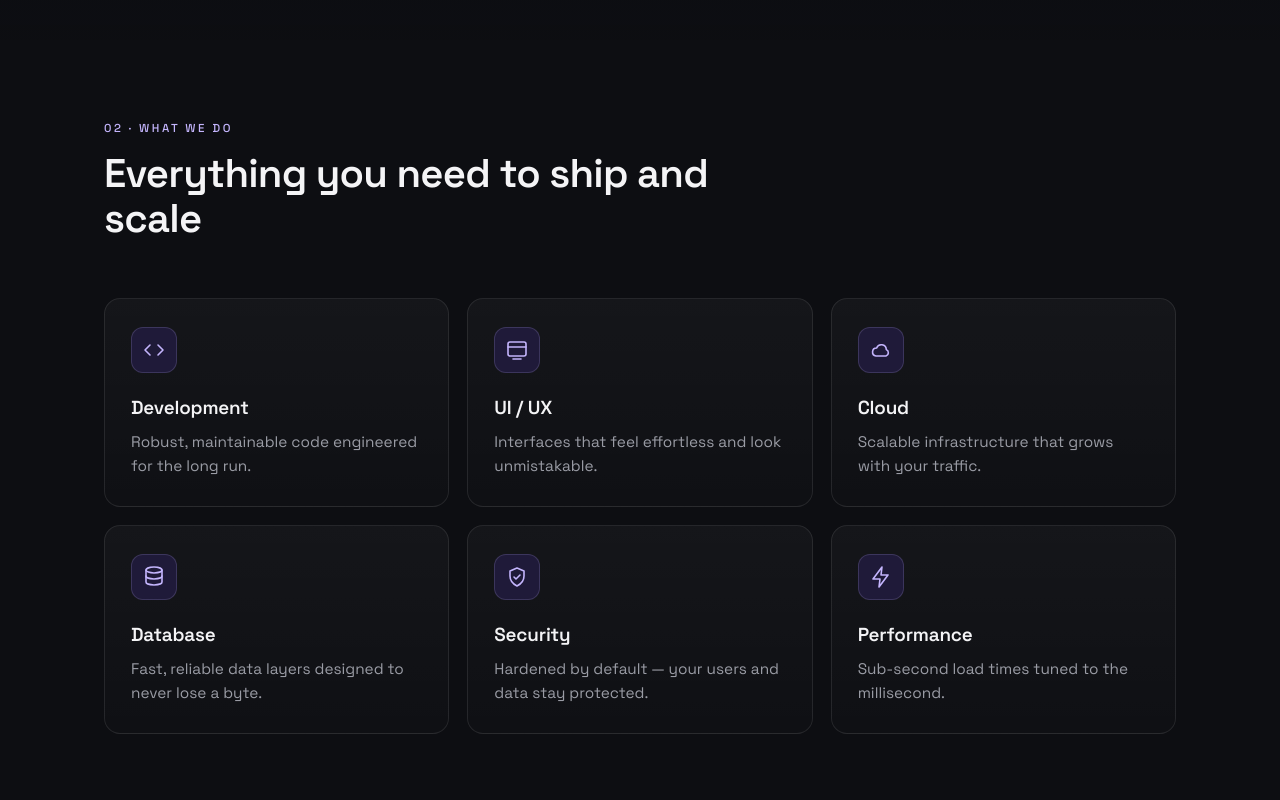
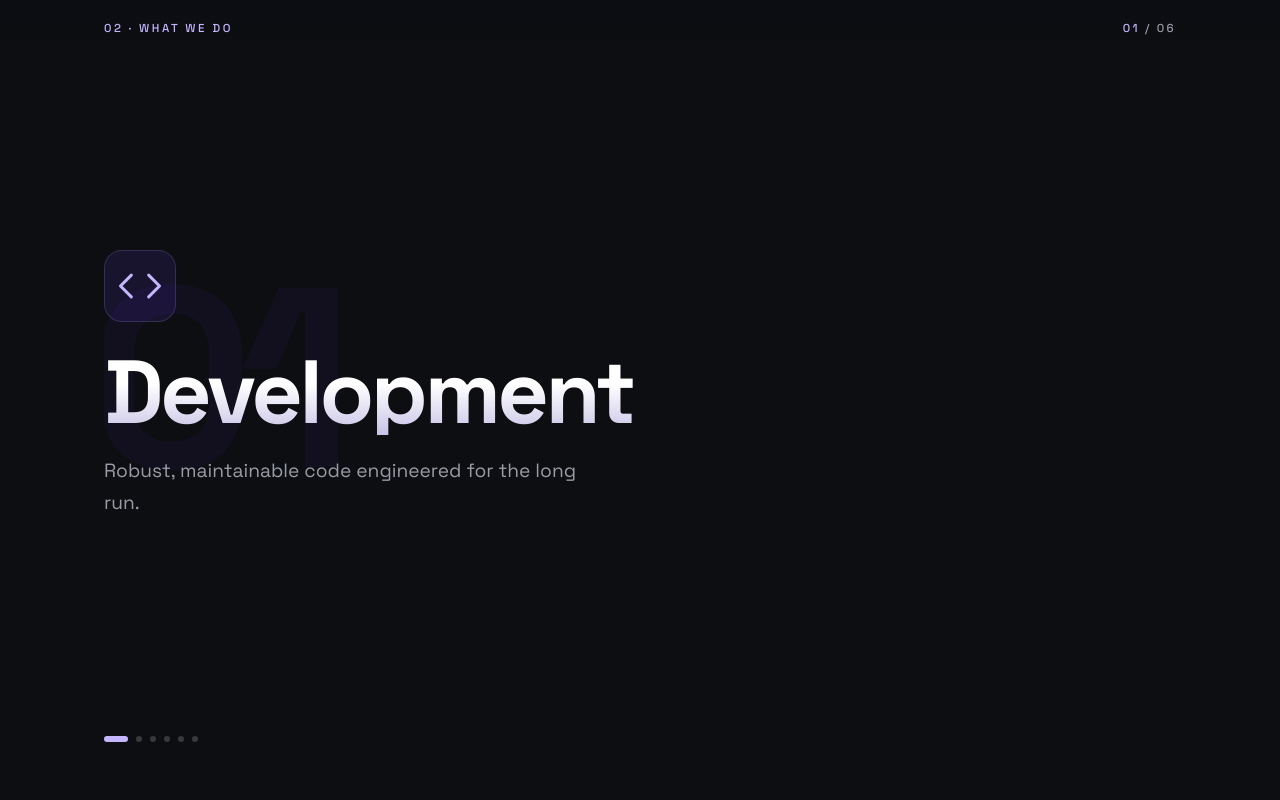
Before and after one commit to ygglue/kr8-labs, a website built with Vite: page index.html in a window 1280 px wide. Shown: the part 760-1560 px from the top of the page. Built offline with nearby package versions, Linux system fonts and the light colour scheme; what @paper-design/shaders would draw is missing.

Commit message:
Services section: scroll-locked spotlight interaction

```diff
--- a/src/sections/services.ts
+++ b/src/sections/services.ts
@@ -1,31 +1,97 @@
 import { fromHTML } from "../dom.ts";
 import { SERVICES } from "../data.ts";
 
-function card(icon: string, title: string, description: string): string {
-  return `
-    <article class="card">
-      <span class="card-icon">
-        <svg viewBox="0 0 24 24" width="24" height="24" fill="none"
-             stroke="currentColor" stroke-width="1.6"
-             stroke-linecap="round" stroke-linejoin="round" aria-hidden="true">
-          ${icon}
-        </svg>
-      </span>
-      <h3 class="card-title">${title}</h3>
-      <p class="card-desc">${description}</p>
-    </article>`;
-}
+export function services(): HTMLElement {
+  const count = SERVICES.length;
 
-export function services(): HTMLElement {
-  return fromHTML(`
+  const section = fromHTML(`
     <section class="services" id="services">
-      <div class="section-head">
-        <p class="eyebrow">02 · WHAT WE DO</p>
-        <h2 class="section-title">Everything you need to ship and scale</h2>
-      </div>
-      <div class="card-grid">
-        ${SERVICES.map((s) => card(s.icon, s.title, s.description)).join("")}
+      <div class="services-sticky">
+
+        <div class="services-top">
+          <p class="eyebrow">02 · WHAT WE DO</p>
+          <span class="service-counter">
+            <span class="counter-cur">01</span> / 0${count}
+          </span>
+        </div>
+
+        <div class="services-slides">
+          ${SERVICES.map((s, i) => `
+            <div class="service-slide${i === 0 ? " is-active" : ""}" data-index="${i}">
+              <span class="service-num">0${i + 1}</span>
+              <div class="service-body">
+                <span class="service-icon-wrap">
+                  <svg viewBox="0 0 24 24" width="52" height="52" fill="none"
+                       stroke="currentColor" stroke-width="1.4"
+                       stroke-linecap="round" stroke-linejoin="round" aria-hidden="true">
+                    ${s.icon}
+                  </svg>
+                </span>
+                <h3 class="service-name">${s.title}</h3>
+                <p class="service-desc">${s.description}</p>
+              </div>
+            </div>
+          `).join("")}
+        </div>
+
+        <div class="services-bottom">
+          <div class="services-dots" role="tablist" aria-label="Services">
+            ${SERVICES.map((s, i) => `
+              <button class="dot${i === 0 ? " is-active" : ""}"
+                      role="tab" aria-label="${s.title}" data-dot="${i}"></button>
+            `).join("")}
+          </div>
+          <p class="scroll-hint">Scroll to explore</p>
+        </div>
+
       </div>
     </section>
   `);
+
+  const slides = Array.from(section.querySelectorAll<HTMLElement>(".service-slide"));
+  const dots   = Array.from(section.querySelectorAll<HTMLElement>(".dot"));
+  const counter = section.querySelector<HTMLElement>(".counter-cur")!;
+  const hint    = section.querySelector<HTMLElement>(".scroll-hint")!;
+  let current = 0;
+  let hinted  = false;
+
+  function activate(index: number) {
+    if (index === current) return;
+    slides[current].classList.remove("is-active");
+    dots[current].classList.remove("is-active");
+    current = index;
+    slides[current].classList.add("is-active");
+    dots[current].classList.add("is-active");
+    counter.textContent = String(index + 1).padStart(2, "0");
+  }
+
+  function onScroll() {
+    const rect    = section.getBoundingClientRect();
+    const scrolled = -rect.top;
+
+    if (!hinted && scrolled > 20) {
+      hinted = true;
+      hint.classList.add("hint-gone");
+    }
+
+    if (scrolled <= 0) { activate(0); return; }
+
+    const range   = section.offsetHeight - window.innerHeight;
+    const progress = Math.min(Math.max(scrolled / range, 0), 1);
+    activate(Math.min(Math.floor(progress * count), count - 1));
+  }
+
+  window.addEventListener("scroll", onScroll, { passive: true });
+
+  dots.forEach((dot, i) => {
+    dot.addEventListener("click", () => {
+      const rect     = section.getBoundingClientRect();
+      const top      = window.scrollY + rect.top;
+      const range    = section.offsetHeight - window.innerHeight;
+      const target   = top + (i / count) * range;
+      window.scrollTo({ top: target, behavior: "smooth" });
+    });
+  });
+
+  return section;
 }
--- a/src/style.css
+++ b/src/style.css
@@ -17,7 +17,6 @@
   --maxw: 1120px;
   --radius: 16px;
   --ease: cubic-bezier(0.22, 1, 0.36, 1);
-
   --font: "Space Grotesk", ui-sans-serif, system-ui, -apple-system, sans-serif;
 }
 
@@ -29,9 +28,6 @@
 
 html {
   scroll-behavior: smooth;
-}
-
-html {
   scrollbar-width: none;
 }
 html::-webkit-scrollbar {
@@ -104,18 +100,6 @@ section {
   letter-spacing: 0.22em;
   text-transform: uppercase;
   color: var(--purple-3);
-}
-
-.section-head {
-  max-width: 620px;
-  margin-bottom: clamp(36px, 5vw, 56px);
-}
-.section-title {
-  margin-top: 14px;
-  font-size: clamp(1.7rem, 3.4vw, 2.5rem);
-  font-weight: 600;
-  letter-spacing: -0.02em;
-  line-height: 1.12;
 }
 
 /* --- Logo ----------------------------------------------------------- */
@@ -200,7 +184,6 @@ section {
   display: flex;
   align-items: center;
   justify-content: space-between;
-  /* Padding mirrors #app: 24px min, expands to keep content aligned at wider viewports */
   padding: 18px max(24px, calc((100vw - var(--maxw)) / 2 + 24px));
   backdrop-filter: blur(8px);
   -webkit-backdrop-filter: blur(8px);
@@ -241,56 +224,157 @@ section {
   gap: 14px;
 }
 
-/* --- Services / cards ---------------------------------------------- */
-.card-grid {
-  display: grid;
-  grid-template-columns: repeat(3, 1fr);
-  gap: 18px;
+/* --- Services — scroll spotlight ------------------------------------ */
+.services {
+  /* 700vh total: ~116vh of scroll per service for 6 services */
+  height: 700vh;
+  position: relative;
+  /* Override the default section padding — sticky handles its own spacing */
+  padding: 0 !important;
 }
-.card {
-  padding: 28px 26px;
-  border: 1px solid var(--border);
-  border-radius: var(--radius);
-  background: linear-gradient(
-    180deg,
-    rgba(255, 255, 255, 0.035),
-    rgba(255, 255, 255, 0.01)
-  );
-  transition:
-    transform 0.25s var(--ease),
-    border-color 0.25s var(--ease),
-    background 0.25s var(--ease);
+
+.services-sticky {
+  position: sticky;
+  top: 0;
+  height: 100vh;
+  display: flex;
+  flex-direction: column;
+  justify-content: space-between;
+  padding: 32px 0 40px;
+  overflow: hidden;
 }
-.card:hover {
-  transform: translateY(-4px);
-  border-color: var(--border-strong);
-  background: linear-gradient(
-    180deg,
-    rgba(139, 92, 246, 0.1),
-    rgba(255, 255, 255, 0.015)
-  );
+
+.services-top {
+  display: flex;
+  align-items: center;
+  justify-content: space-between;
+  flex-shrink: 0;
 }
-.card-icon {
+
+.service-counter {
+  font-size: 0.72rem;
+  font-weight: 500;
+  letter-spacing: 0.2em;
+  color: var(--text-muted);
+}
+.counter-cur {
+  color: var(--purple-3);
+  transition: color 0.3s;
+}
+
+/* Slide stack */
+.services-slides {
+  position: relative;
+  flex: 1;
+}
+
+.service-slide {
+  position: absolute;
+  inset: 0;
+  display: flex;
+  align-items: center;
+  opacity: 0;
+  transform: translateY(28px);
+  transition: opacity 0.5s var(--ease), transform 0.5s var(--ease);
+  pointer-events: none;
+}
+.service-slide.is-active {
+  opacity: 1;
+  transform: translateY(0);
+  pointer-events: auto;
+}
+
+/* Ghost number watermark */
+.service-num {
+  position: absolute;
+  top: 50%;
+  left: -0.06em;
+  transform: translateY(-52%);
+  font-size: clamp(9rem, 20vw, 18rem);
+  font-weight: 700;
+  line-height: 1;
+  letter-spacing: -0.06em;
+  color: var(--purple);
+  opacity: 0.055;
+  user-select: none;
+  pointer-events: none;
+}
+
+.service-body {
+  position: relative;
+  z-index: 1;
+}
+
+.service-icon-wrap {
   display: inline-flex;
   align-items: center;
   justify-content: center;
-  width: 46px;
-  height: 46px;
-  border-radius: 12px;
+  width: 72px;
+  height: 72px;
+  border-radius: 18px;
   color: var(--purple-3);
-  background: rgba(108, 64, 255, 0.14);
-  border: 1px solid rgba(196, 181, 253, 0.18);
+  background: rgba(108, 64, 255, 0.12);
+  border: 1px solid rgba(196, 181, 253, 0.16);
+  margin-bottom: 28px;
 }
-.card-title {
-  margin-top: 20px;
-  font-size: 1.18rem;
-  font-weight: 600;
-  letter-spacing: -0.01em;
+
+.service-name {
+  font-size: clamp(3rem, 7vw, 6rem);
+  font-weight: 700;
+  letter-spacing: -0.04em;
+  line-height: 0.95;
+  background: linear-gradient(180deg, #fff 40%, #c8c2e6 100%);
+  -webkit-background-clip: text;
+  background-clip: text;
+  color: transparent;
+  margin-bottom: 20px;
 }
-.card-desc {
-  margin-top: 8px;
+
+.service-desc {
+  font-size: clamp(1rem, 1.5vw, 1.2rem);
   color: var(--text-muted);
-  font-size: 0.96rem;
+  max-width: 480px;
+  line-height: 1.65;
+}
+
+/* Bottom bar */
+.services-bottom {
+  display: flex;
+  align-items: center;
+  justify-content: space-between;
+  flex-shrink: 0;
+}
+
+.services-dots {
+  display: flex;
+  align-items: center;
+  gap: 8px;
+}
+
+.dot {
+  height: 6px;
+  width: 6px;
+  border-radius: 999px;
+  border: none;
+  background: rgba(255, 255, 255, 0.18);
+  cursor: pointer;
+  padding: 0;
+  transition: background 0.35s var(--ease), width 0.35s var(--ease);
+}
+.dot.is-active {
+  background: var(--purple-3);
+  width: 24px;
+}
+
+.scroll-hint {
+  font-size: 0.72rem;
+  letter-spacing: 0.2em;
+  text-transform: uppercase;
+  color: var(--text-muted);
+  transition: opacity 0.6s;
+}
+.scroll-hint.hint-gone {
+  opacity: 0;
 }
 
 /* --- CTA ------------------------------------------------------------ */
@@ -345,22 +429,20 @@ section {
 }
 
 /* --- Responsive ----------------------------------------------------- */
-@media (max-width: 880px) {
-  .card-grid {
-    grid-template-columns: repeat(2, 1fr);
-  }
-}
-
 @media (max-width: 560px) {
-  .card-grid {
-    grid-template-columns: 1fr;
-  }
   .hero-actions .btn {
     flex: 1 1 auto;
   }
   .footer {
     justify-content: center;
     text-align: center;
+  }
+  .service-name {
+    font-size: clamp(2.5rem, 12vw, 3.5rem);
+  }
+  .service-icon-wrap {
+    width: 56px;
+    height: 56px;
   }
 }
 
@@ -369,7 +451,7 @@ section {
     scroll-behavior: auto;
   }
   .btn,
-  .card {
+  .service-slide {
     transition: none;
   }
 }
```
